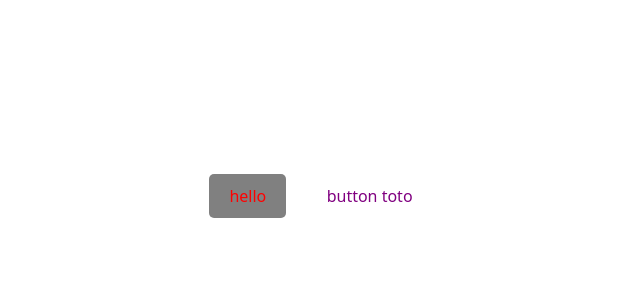
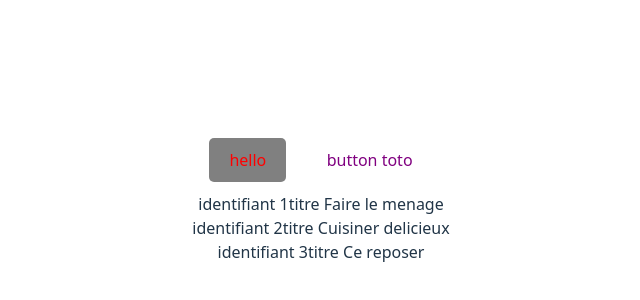
Before and after one commit to skrzero/react, a React (Vite) app in the folder project_react/: page / in a window 1280 px wide. Shown: the part 204-504 px from the top of the page, without its empty margins (319-959 px from the left). Built offline with nearby package versions, Linux system fonts and the light colour scheme.

Commit message:
taskitem

```diff
--- a/project_react/src/App.jsx
+++ b/project_react/src/App.jsx
@@ -1,12 +1,35 @@
 import './App.css'
 import Custombutton from './customButton';
+import Taskitem from './taskitem';
 
 function App() {
-
+  const bibliotheque = [
+    {
+      id : 1,
+      title: 'Faire le menage',
+    },
+    {
+      id: 2,
+      title: 'Cuisiner delicieux',
+    },
+    {
+      id: 3,
+      title: 'Ce reposer',
+    }
+  ];
   return (
     <div>
       <Custombutton color="red" background="grey" text="hello"/>
       <Custombutton color="purple" background="white" text="button toto"/>
+
+      {bibliotheque.map(function(list){
+        return(
+          <div>
+            identifiant {list.id}
+            titre  {list.title}
+          </div>
+        )
+      })}
 
     </div>
 
--- a/project_react/src/taskitem.jsx
+++ b/project_react/src/taskitem.jsx
@@ -0,0 +1,10 @@
+
+function Taskitem(task){
+ return(
+<div htmlFor={task.id}>
+
+    <p>{task.title}</p>
+</div>
+ )
+}
+export default Taskitem;
```
